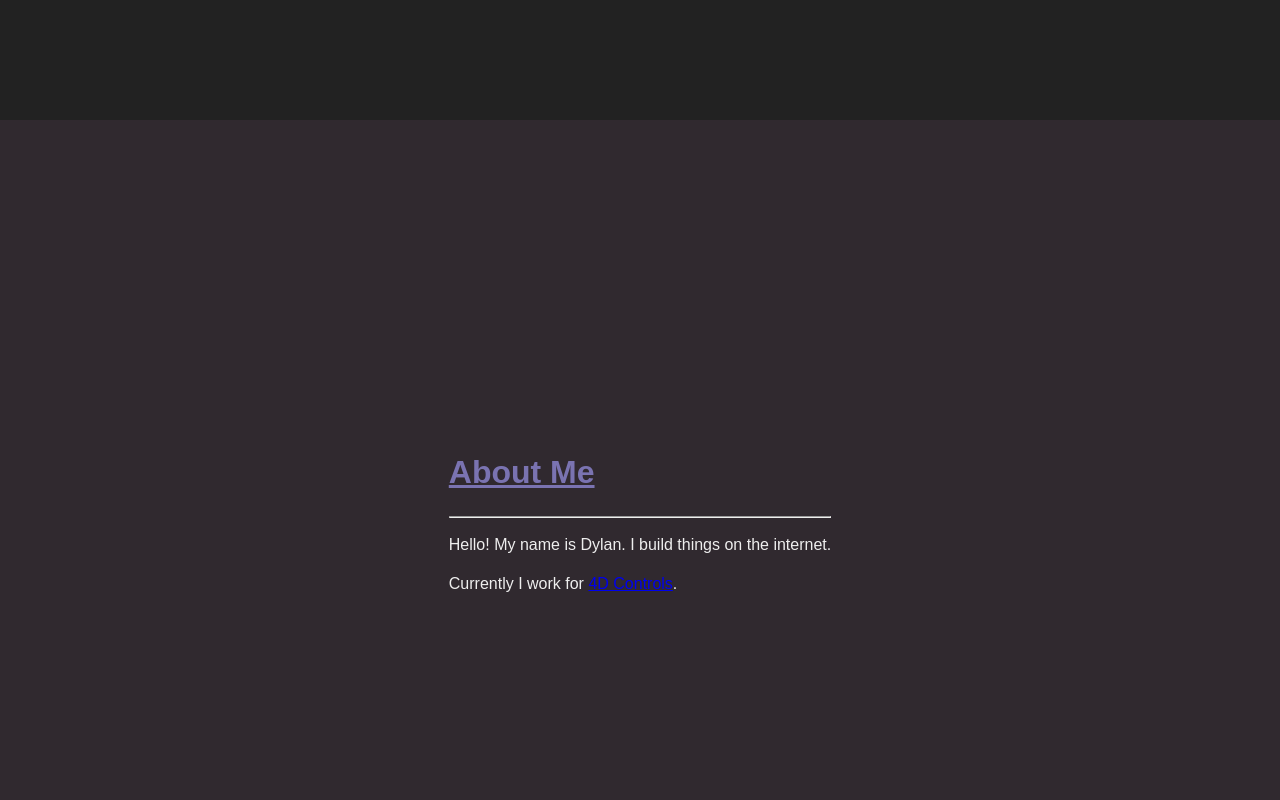
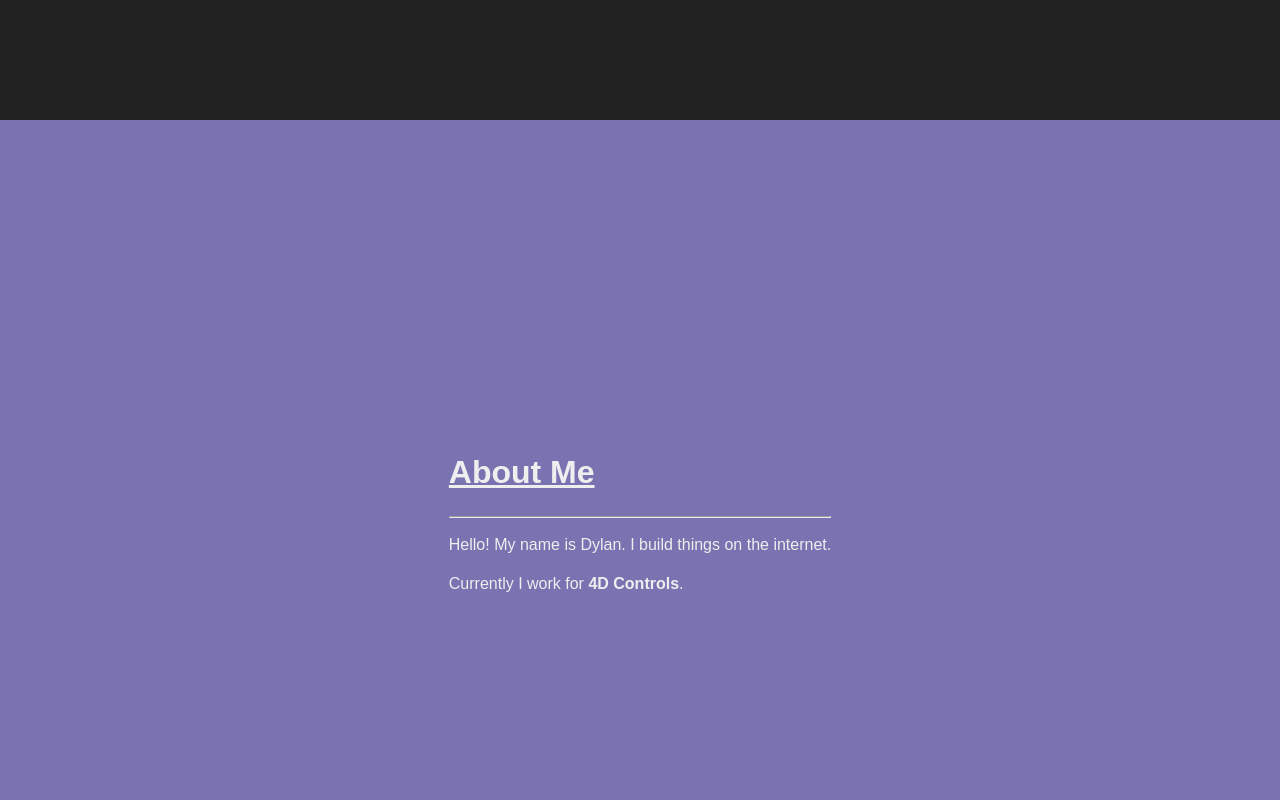
Before and after one commit to Deece94/homepage, a React (Create React App) app: page / in a window 1280 px wide. Shown: the part 680-1480 px from the top of the page. Built offline with nearby package versions, Linux system fonts and the light colour scheme.

Commit message:
adde backgroundColor prop for PageBlocks

```diff
--- a/src/components/About.tsx
+++ b/src/components/About.tsx
@@ -3,16 +3,28 @@ import PageBlock from "./PageBlock";
 
 const Header = styled.h1`
 	text-decoration: underline;
-	color: ${(props) => props.theme.colors.primary};
+	color: ${(props) => props.theme.colors.white};
 `;
 
 const Paragraph = styled.p`
 	color: ${(props) => props.theme.colors.white};
 `;
 
+const Link = styled.a`
+	color: ${(props) => props.theme.colors.white};
+	text-decoration: none;
+	font-weight: bold;
+	&:hover {
+		text-decoration: underline;
+	}
+`;
+
 export default function About() {
 	return (
-		<PageBlock id="about">
+		<PageBlock
+			id="about"
+			backgroundColor={(props) => props.theme.colors.primary}
+		>
 			<Header>About Me</Header>
 			<hr />
 			<Paragraph>
@@ -20,7 +32,7 @@ export default function About() {
 			</Paragraph>
 			<Paragraph>
 				Currently I work for{" "}
-				<a href="https://www.4dcontrols.com">4D Controls</a>.
+				<Link href="https://www.4dcontrols.com">4D Controls</Link>.
 			</Paragraph>
 		</PageBlock>
 	);
--- a/src/components/Home.tsx
+++ b/src/components/Home.tsx
@@ -15,7 +15,7 @@ const Center = styled.div``;
 
 const Introduction = styled.p`
 	margin: 0;
-	font-size: 150%;
+	font-size: clamp(15px, 4vw, 20px);
 `;
 
 const Greeting = styled(Introduction)`
@@ -23,7 +23,7 @@ const Greeting = styled(Introduction)`
 `;
 
 const NameTitle = styled.h1`
-	font-size: 350%;
+	font-size: clamp(40px, 8vw, 60px);
 	font-weight: normal;
 	margin: 0;
 	color: ${(props) => props.theme.colors.white};
--- a/src/components/PageBlock.tsx
+++ b/src/components/PageBlock.tsx
@@ -1,17 +1,29 @@
+import {
+	ReactElement,
+	JSXElementConstructor,
+	ReactFragment,
+	ReactPortal,
+} from "react";
 import styled from "styled-components";
 
-const Block = styled.div`
+const Block = styled.div<{ backgroundColor: string }>`
 	min-height: 100vh;
 	display: flex;
 	align-items: center;
 	justify-content: center;
+	background-color: ${(props) =>
+		props.backgroundColor ? props.backgroundColor : props.theme.colors.dark};
 `;
 
-export default function PageBlock(props) {
+export default function PageBlock(props: {
+	id: string;
+	backgroundColor?: any;
+	children: any;
+}) {
 	const id = props.id;
-
+	const backgroundColor = props.backgroundColor;
 	return (
-		<Block id={id}>
+		<Block id={id} backgroundColor={backgroundColor}>
 			<div>{props.children}</div>
 		</Block>
 	);
--- a/src/components/Work.tsx
+++ b/src/components/Work.tsx
@@ -7,7 +7,7 @@ const Header = styled.h1`
 
 export default function About() {
 	return (
-    <PageBlock id="work">
+		<PageBlock id="work" backgroundColor={(props) => props.theme.colors.white}>
 			<Header>My Work</Header>
 			<p>information</p>
 			<p>Git hub source for projects</p>
```
Also changed, not shown: src/components/NavBar.tsx (indentation only). Lines whose indentation alone changed are shown as unchanged.
